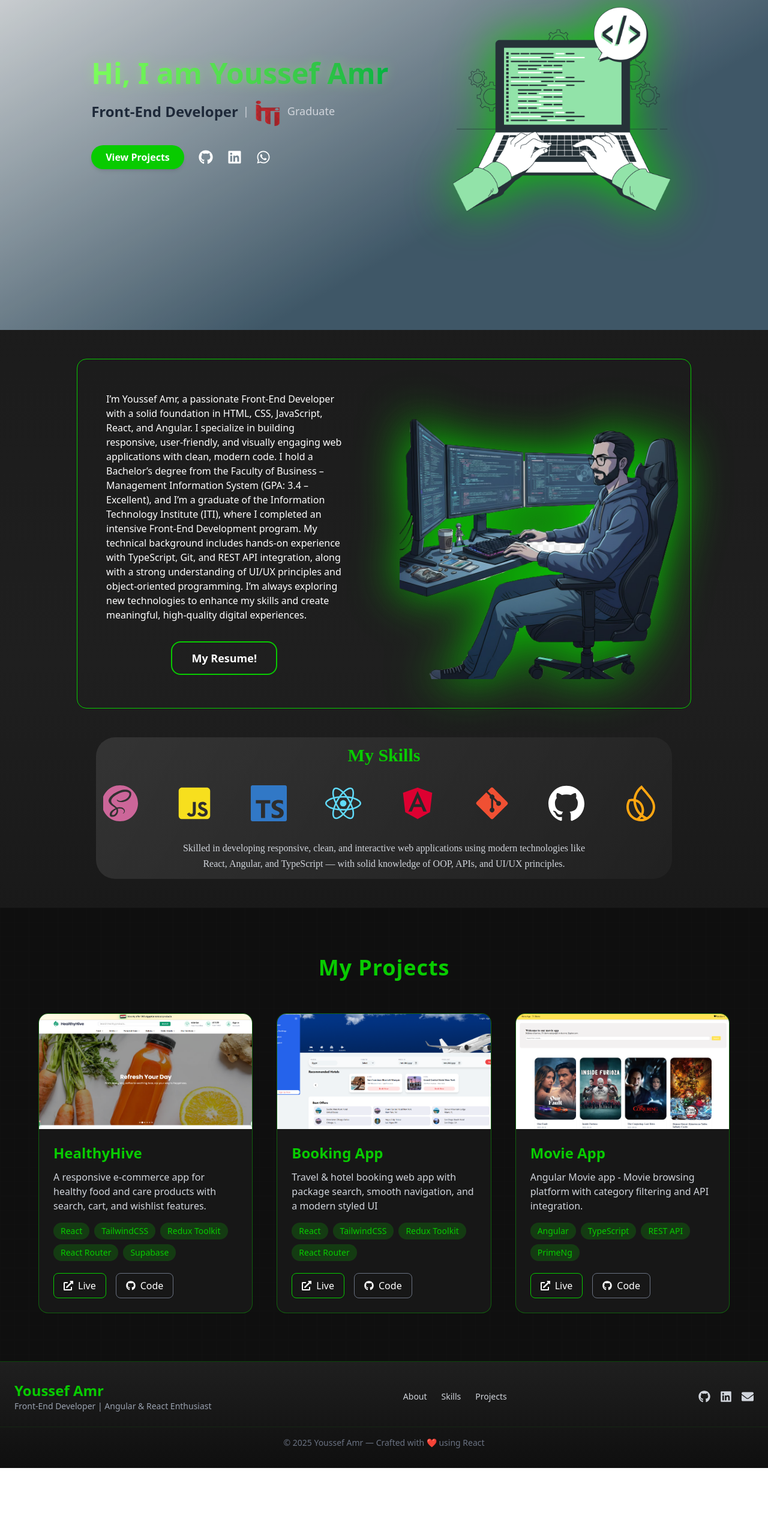
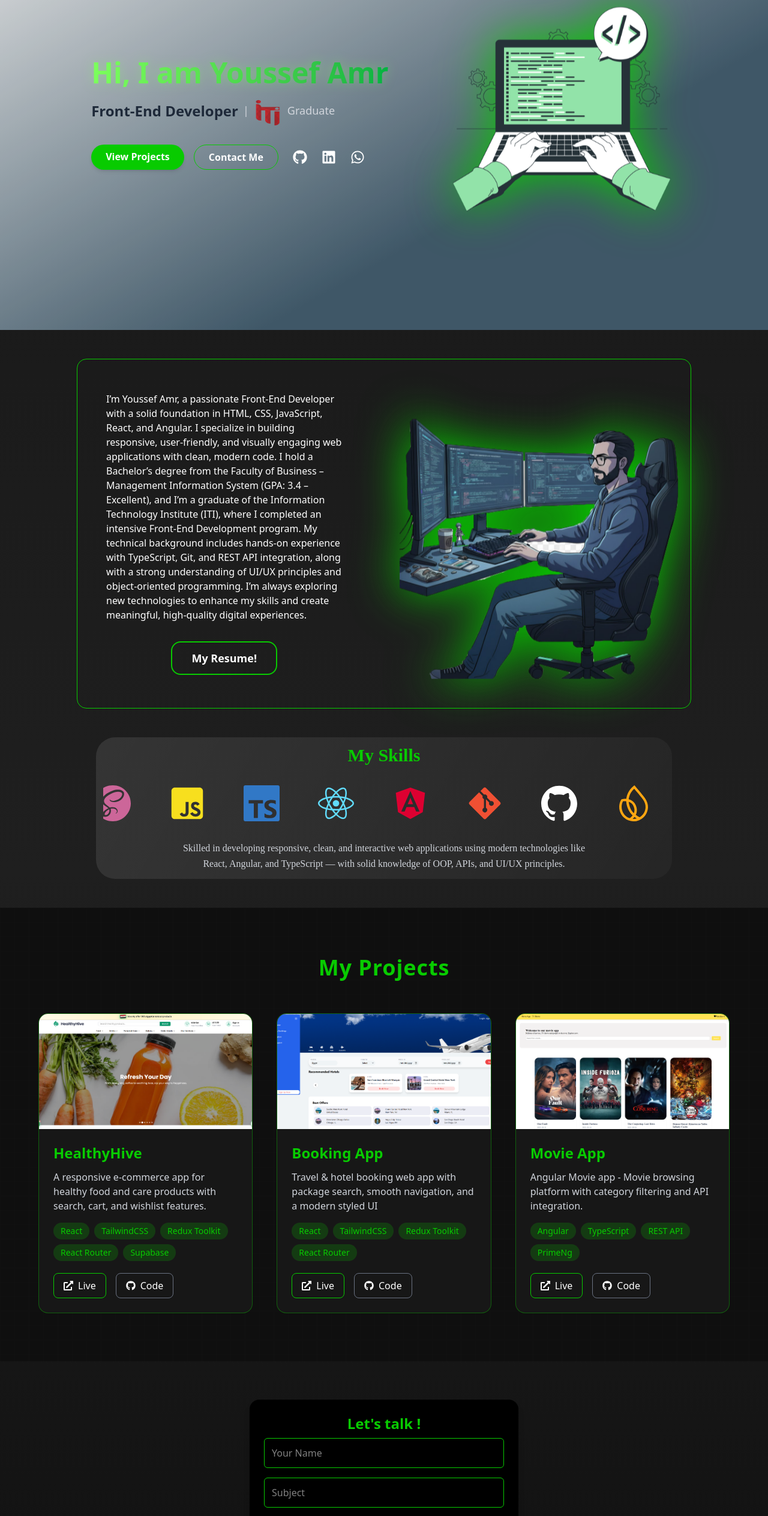
Before and after one commit to yosefamr1/personal-portfolio, a React (Vite) app: page /contact in a window 1280 px wide. Shown: the part 234-2761 px from the top of the page at 60% size. Before the commit the page ends 2681 px from the top, so only its background shows below. Built offline with nearby package versions, Linux system fonts and the light colour scheme.

Commit message:
contact me done

```diff
--- a/package.json
+++ b/package.json
@@ -10,6 +10,7 @@
     "preview": "vite preview"
   },
   "dependencies": {
+    "@emailjs/browser": "^4.4.1",
     "@lottiefiles/dotlottie-react": "^0.17.5",
     "@tailwindcss/vite": "^4.1.14",
     "react": "^19.1.1",
--- a/src/App.jsx
+++ b/src/App.jsx
@@ -1,4 +1,5 @@
 import About from "./components/About";
+import Contact from "./components/Contact";
 import Footer from "./components/Footer";
 import Hero from "./components/Hero";
 import Navbar from "./components/Navbar";
@@ -13,6 +14,7 @@ export default function App() {
       <About/>
       <Skills/>
       <Projects/>
+      <Contact/>
       <Footer/>
     </div>
   );
--- /dev/null
+++ b/src/components/Contact.jsx
@@ -0,0 +1,82 @@
+import emailjs from '@emailjs/browser';
+import React, { useRef } from "react";
+
+function Contact() {
+    const form = useRef();
+
+    const sendEmail = (e) => {
+        e.preventDefault();
+
+        emailjs
+            .sendForm(
+                "service_06icaaw",
+                "template_sn2aqvl",
+                form.current,
+                "H_kfp2rcurxAsfvin"
+            )
+            .then(
+                () => {
+                    alert("Message sent successfully ✅");
+                    e.target.reset();
+                },
+                (error) => {
+                    alert("Failed to send message ❌: " + error.text);
+                }
+            );
+    };
+
+    return (
+        <div id="contact" className="flex justify-center items-center py-16 px-6">
+            <form
+                ref={form}
+                onSubmit={sendEmail}
+                className="w-full max-w-md bg-black shadow-lg rounded-2xl p-6 flex flex-col space-y-4"
+            >
+                <h2 className="text-2xl font-bold text-mygreen text-center mb-2">Let's talk !</h2>
+
+                <input
+                    type="text"
+                    name="user_name"
+                    placeholder="Your Name"
+                    required
+                    className="p-3 border border-mygreen rounded-md focus:outline-none focus:ring-2 focus:ring-green-hover"
+                />
+                <input
+                    type="text"
+                    name="subject"
+                    placeholder="Subject"
+                    required
+                    className="p-3 border border-mygreen rounded-md focus:outline-none focus:ring-2 focus:ring-green-hover"
+                />
+
+
+                <input
+                    type="email"
+                    name="user_email"
+                    placeholder="Your Email"
+                    required
+                    className="p-3 border border-mygreen rounded-md focus:outline-none focus:ring-2 focus:ring-green-hover"
+                />
+
+                <textarea
+                    name="message"
+                    placeholder="Your Message"
+                    rows="5"
+                    required
+                    className="p-3 border border-mygreen rounded-md focus:outline-none focus:ring-2 focus:ring-green-hover"
+                />
+
+                <button
+                    type="submit"
+                    className="bg-mygreen text-white font-semibold py-2 rounded-md hover:bg-green-hover transition-colors"
+                >
+                    Send Message
+                </button>
+              <h2 className="text-2xl font-bold text-mygreen text-center mb-2">or</h2>
+            <h2 className='text-center text-red-400'>yosefamr2002@icloud.com</h2>
+            </form>
+        </div>
+    );
+}
+
+export default Contact;
--- a/src/components/Hero.jsx
+++ b/src/components/Hero.jsx
@@ -7,7 +7,7 @@ import { Link } from "react-scroll";
 function Hero() {
   return (
     <div id="hero"
-    className="relative w-full h-[90vh] overflow-hidden mt-16 bg-[linear-gradient(to_top_left,#466173_33%,#ffffff_100%)] bg-fixed"
+      className="relative w-full h-[90vh] overflow-hidden mt-16 bg-[linear-gradient(to_top_left,#466173_33%,#ffffff_100%)] bg-fixed"
     >
       {/* moving light layer */}
       <div className="absolute inset-0 overflow-hidden pointer-events-none">
@@ -45,12 +45,16 @@ function Hero() {
               >
                 View Projects
               </Link>
-              {/* <a
-                href="#contact"
-                className="px-6 py-2 border border-[#08CB00] text-[#08CB00] font-semibold rounded-full hover:bg-[#08CB00]/10 transition"
+              <Link
+                className="px-6 py-2 border border-[#08CB00] text-[#08CB00] font-semibold rounded-full hover:bg-[#08CB00]/10 transition hover:scale-105 transition hover:cursor-pointer"
+                to="contact"
+                smooth={true}
+                duration={600}
+                spy={true}
+                offset={-50}
               >
                 Contact Me
-              </a> */}
+              </Link>
             </div>
 
             {/* social icons */}
--- a/src/components/Navbar.jsx
+++ b/src/components/Navbar.jsx
@@ -61,9 +61,18 @@ function Navbar() {
               My Work
             </Link>
           </li>
-          {/* <li className="hover:text-green-hover">
-            <a href="">Contact</a>
-          </li> */}
+          <li className="hover:text-green-hover">
+            <Link
+              className="hover:cursor-pointer"
+              to="contact"
+              smooth={true}
+              duration={600}
+              spy={true}
+              offset={-50}
+            >
+              Contact
+            </Link>
+          </li>
         </ul>
       </div>
       <button
--- a/src/index.css
+++ b/src/index.css
@@ -15,7 +15,7 @@ img {
 
 @theme {
   --color-mygreen: #08CB00;
-  --color-green-hover: #08CB00;
+  --color-green-hover: #0cfb04;
 }
 
 @keyframes moveLight {
@@ -93,7 +93,7 @@ img {
 }
 
 ::-webkit-scrollbar-thumb:hover {
-  background: #08CB00;
+  background: #0cfb04;
   /* Thumb color on hover */
 }
 
```
Also changed, not shown: 1 other file (tests, documents, lock files or other folders).
